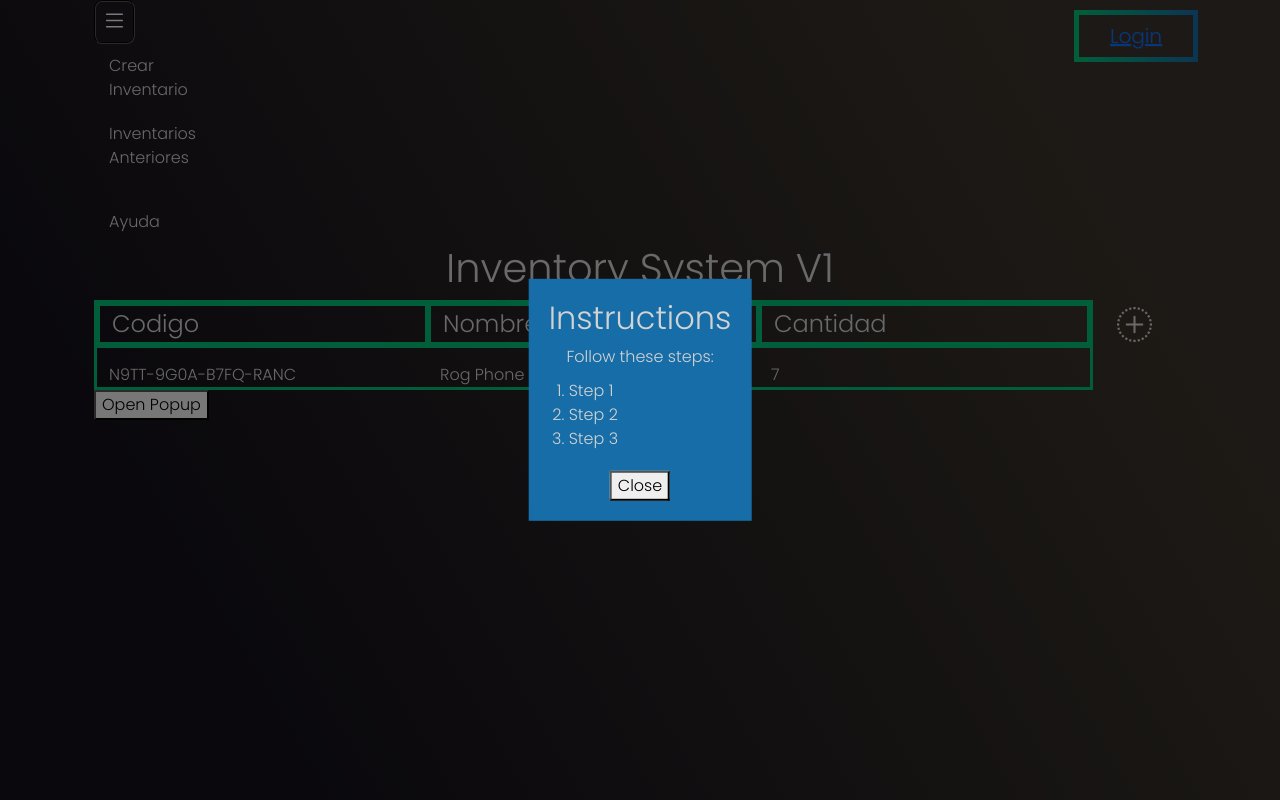
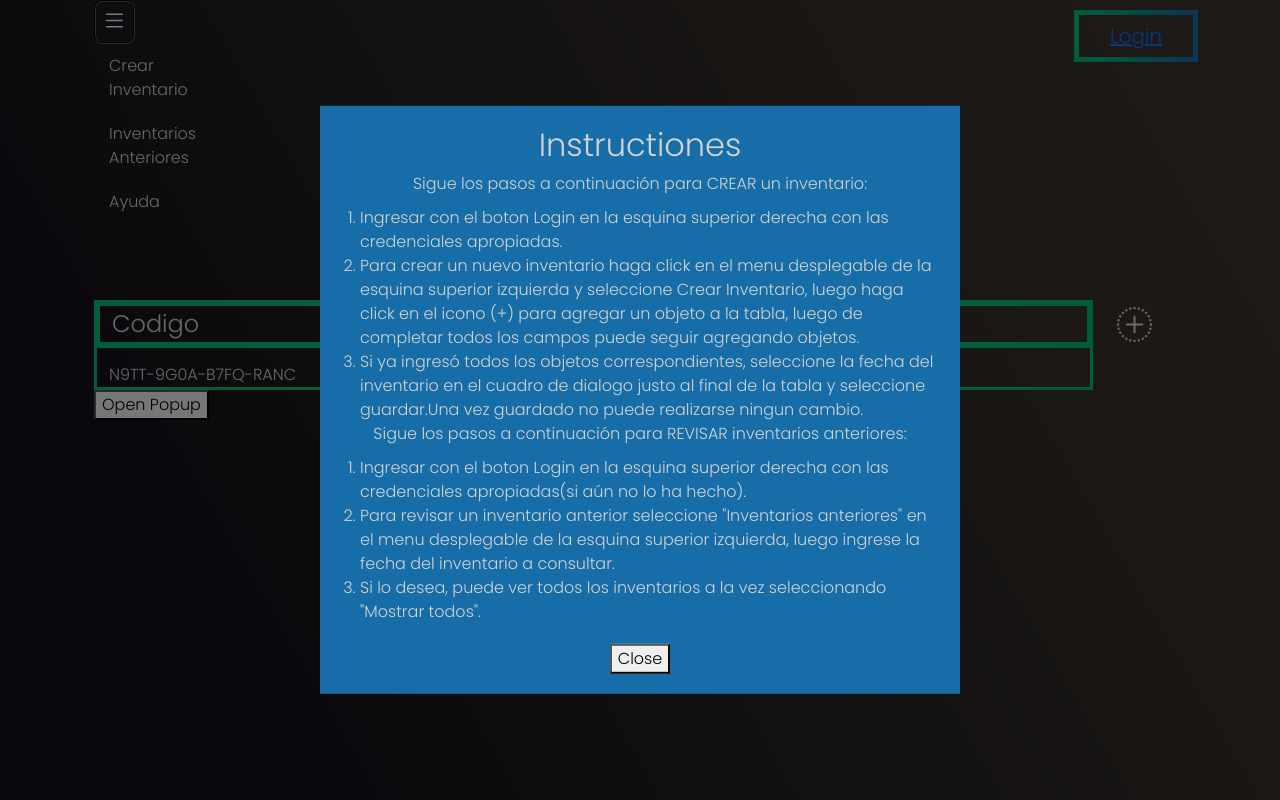
Before and after one commit to AeroreHighwind/InventorySystem, an Angular app: page / in a window 1280 px wide. Both pictures are taken after a click on the button "Open Popup". Built offline with nearby package versions, Linux system fonts and the light colour scheme.

Commit message:
minor changes

```diff
--- a/src/app/components/help/help.component.css
+++ b/src/app/components/help/help.component.css
@@ -20,6 +20,7 @@
   max-height: 80%;
   overflow-y: auto;
   text-align: center;
+  animation: popUpAnim 1s ;
 }
 
 #popup h2 {
@@ -47,3 +48,12 @@
 #popup-overlay.show {
   display: block;
 }
+
+@keyframes popUpAnim{
+  from{
+    opacity: 0;
+  }
+  to{
+    opacity: 100%;
+  }
+}
--- a/src/app/components/help/help.component.html
+++ b/src/app/components/help/help.component.html
@@ -1,13 +1,29 @@
 <button id="open-popup">Open Popup</button>
 <div id="popup-overlay">
   <div id="popup">
-    <h2>Instructions</h2>
-    <p>Follow these steps:</p>
+    <h2>Instructiones</h2>
+    <div class="content" id="1">
+      <p>Sigue los pasos a continuación para CREAR un inventario:</p>
     <ol>
-      <li>Step 1</li>
-      <li>Step 2</li>
-      <li>Step 3</li>
+      <li>Ingresar con el boton Login en la esquina superior derecha con las credenciales apropiadas.</li>
+      <li>Para crear un nuevo inventario haga click en el menu desplegable de la esquina superior izquierda y
+        seleccione Crear Inventario, luego haga click en el icono (+) para agregar un objeto a la tabla, luego de completar
+        todos los campos puede seguir agregando objetos.
+      </li>
+      <li>Si ya ingresó todos los objetos correspondientes, seleccione la fecha del inventario en el cuadro
+        de dialogo justo al final de la tabla y seleccione guardar.Una vez guardado no puede realizarse ningun cambio.
+      </li>
     </ol>
+    </div>
+    <div class="content" id="2">
+      <p>Sigue los pasos a continuación para REVISAR inventarios anteriores:</p>
+    <ol>
+      <li>Ingresar con el boton Login en la esquina superior derecha con las credenciales apropiadas(si aún no lo ha hecho).</li>
+      <li>Para revisar un inventario anterior seleccione "Inventarios anteriores" en el menu desplegable de la esquina superior izquierda, luego ingrese la fecha del inventario a consultar.
+      </li>
+      <li>Si lo desea, puede ver todos los inventarios a la vez seleccionando "Mostrar todos".</li>
+    </ol>
+    </div>
     <button id="close-popup">Close</button>
   </div>
 </div>
--- a/src/app/components/nav-bar/nav-bar.component.html
+++ b/src/app/components/nav-bar/nav-bar.component.html
@@ -12,10 +12,10 @@
         <span><a href="#">Inventarios <br> Anteriores </a></span>
       </li>
       <li>
-        <span><a href="#"></a></span>
+        <span><a href="#">Ayuda</a></span>
       </li>
       <li>
-        <span><a href="#">Ayuda</a></span>
+        <span><a href="#"></a></span>
       </li>
     </ul>
   </div>
```
